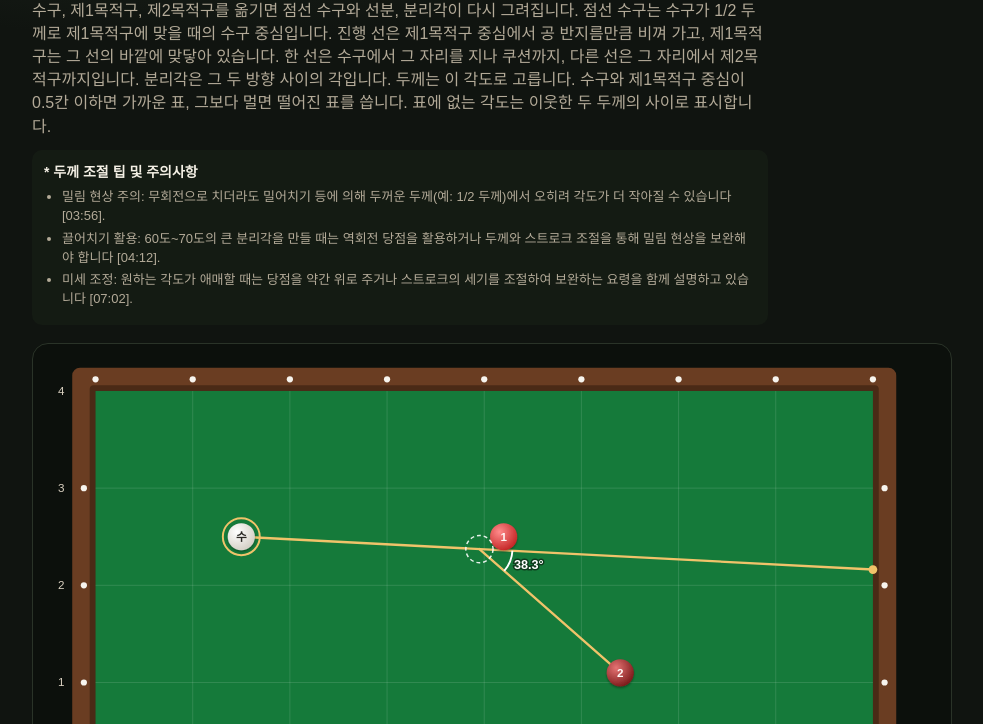
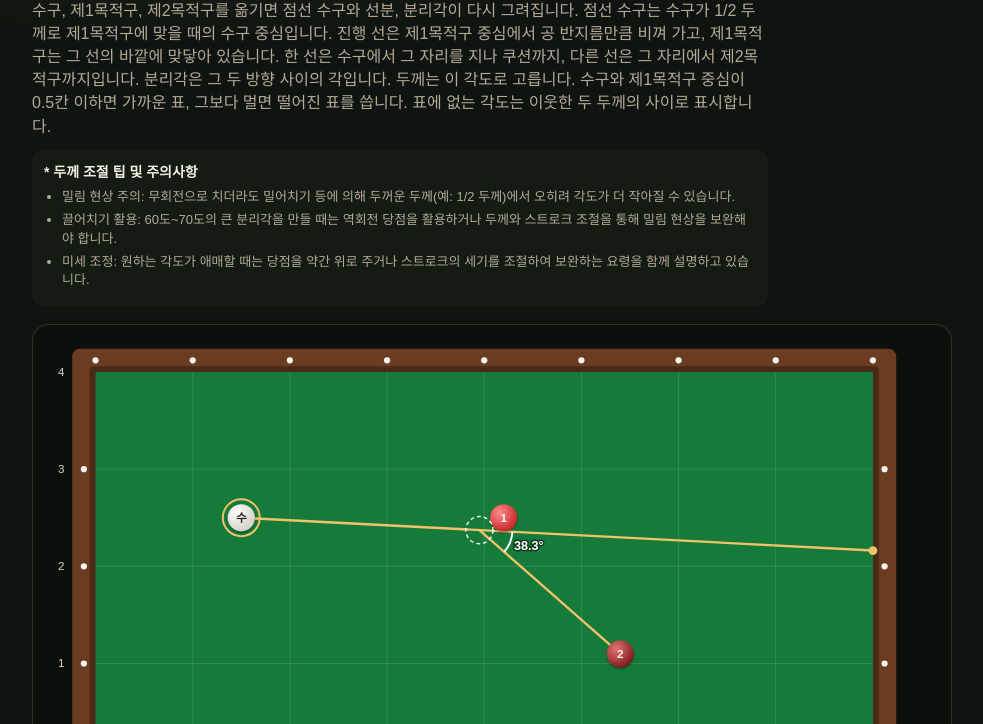
Before and after one commit to zecsky/billiard-4ball-angle, a plain HTML site: page index.html in a window 1280 px wide. Shown: the part 76-800 px from the top of the page, without its empty margins (42-1025 px from the left). Drawn offline with Linux system fonts and the light colour scheme.

Commit message:
두께 팁에서 영상 시간 표시를 뺀다.
Co-authored-by: Cursor <cursoragent@cursor.com>

```diff
--- a/index.html
+++ b/index.html
@@ -155,9 +155,9 @@
   <div class="tips">
     <h3>* 두께 조절 팁 및 주의사항</h3>
     <ul>
-      <li>밀림 현상 주의: 무회전으로 치더라도 밀어치기 등에 의해 두꺼운 두께(예: 1/2 두께)에서 오히려 각도가 더 작아질 수 있습니다 [03:56].</li>
-      <li>끌어치기 활용: 60도~70도의 큰 분리각을 만들 때는 역회전 당점을 활용하거나 두께와 스트로크 조절을 통해 밀림 현상을 보완해야 합니다 [04:12].</li>
-      <li>미세 조정: 원하는 각도가 애매할 때는 당점을 약간 위로 주거나 스트로크의 세기를 조절하여 보완하는 요령을 함께 설명하고 있습니다 [07:02].</li>
+      <li>밀림 현상 주의: 무회전으로 치더라도 밀어치기 등에 의해 두꺼운 두께(예: 1/2 두께)에서 오히려 각도가 더 작아질 수 있습니다.</li>
+      <li>끌어치기 활용: 60도~70도의 큰 분리각을 만들 때는 역회전 당점을 활용하거나 두께와 스트로크 조절을 통해 밀림 현상을 보완해야 합니다.</li>
+      <li>미세 조정: 원하는 각도가 애매할 때는 당점을 약간 위로 주거나 스트로크의 세기를 조절하여 보완하는 요령을 함께 설명하고 있습니다.</li>
     </ul>
   </div>
 </header>
```
